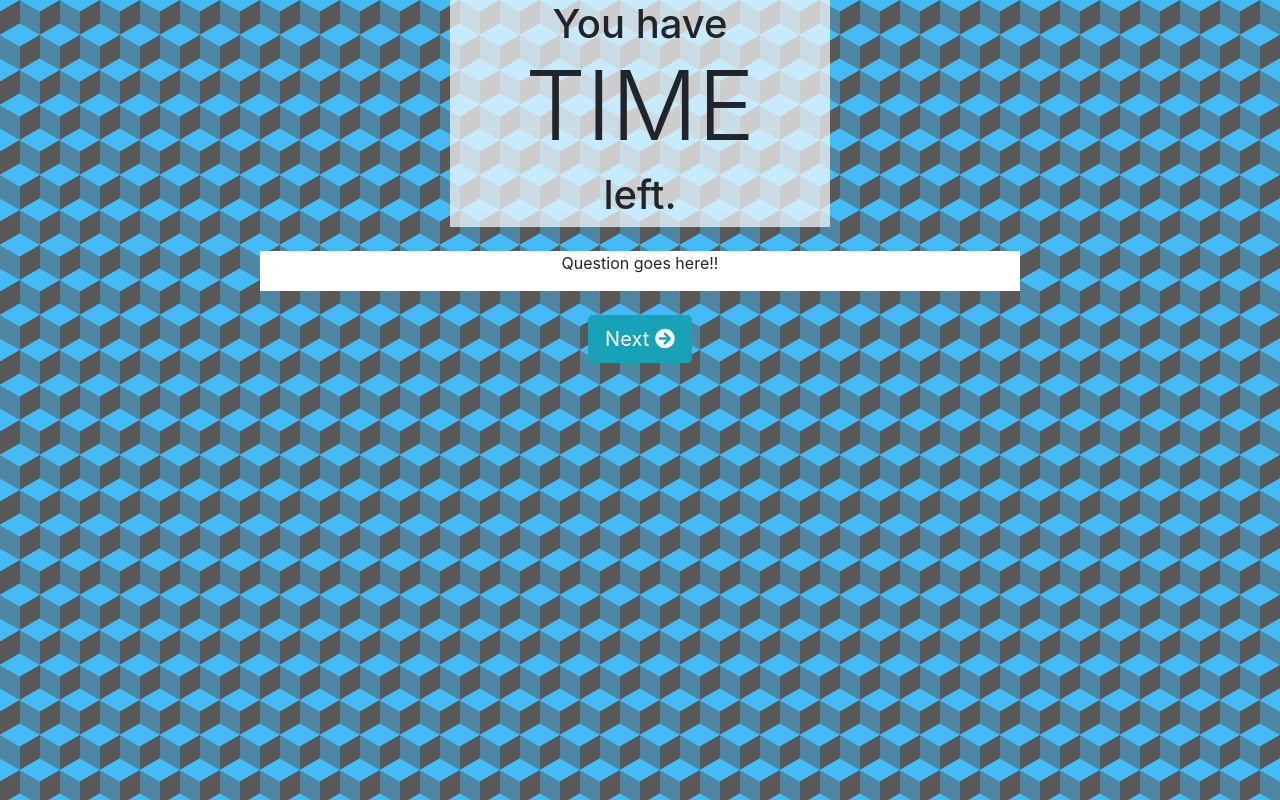
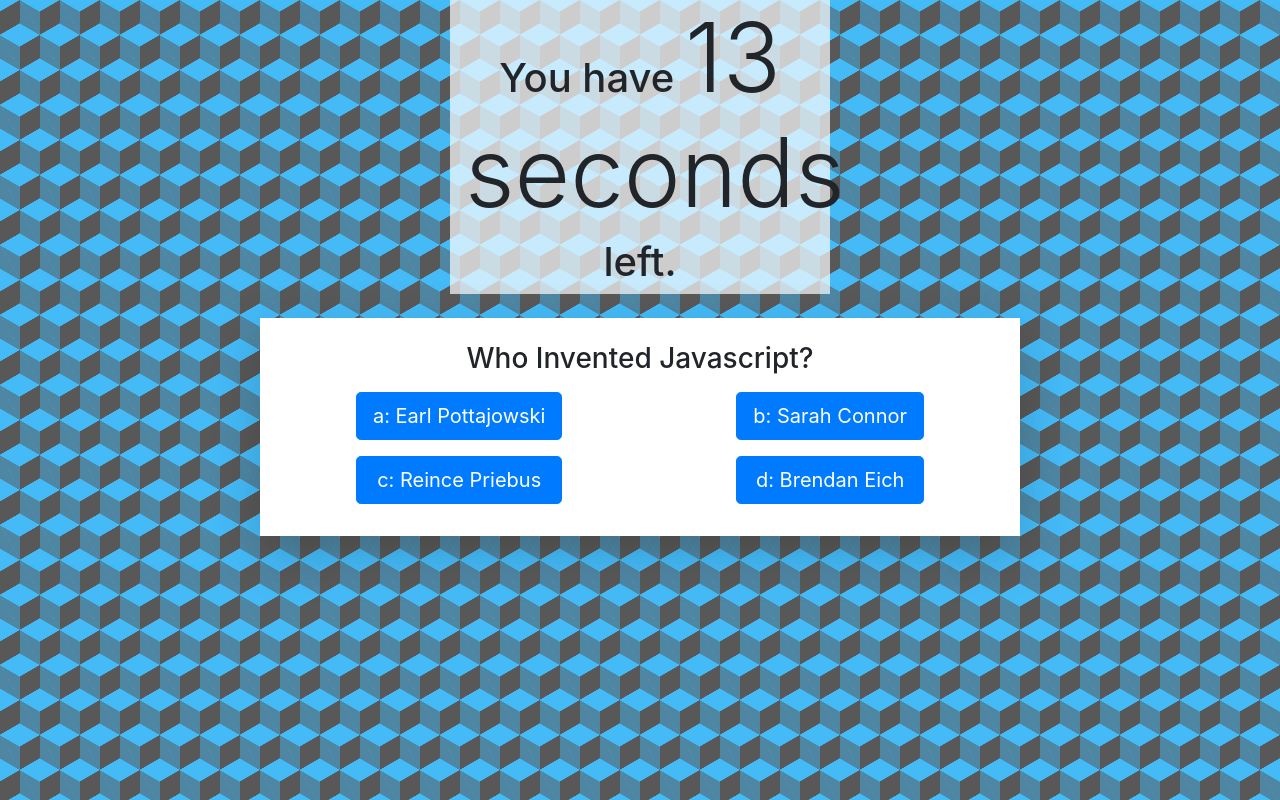
Before and after one commit to peter-izzo/super-cool-JS-quiz, a plain HTML site: page index.html in a window 1280 px wide. Both pictures are taken after a click on the button "START QUIZ". Drawn offline with nearby package versions, Linux system fonts and the light colour scheme.

Commit message:
fully functioning quiz app

```diff
--- a/index.html
+++ b/index.html
@@ -33,7 +33,12 @@
             </div>
 
 
+
         </section>
+
+        <!--This button will start the quiz-->
+        <button id="start-quiz" class="btn btn-primary btn-lg start-quiz">START QUIZ</button>
+
 
         <section class="row mt-4 question-container">
 
@@ -41,10 +46,16 @@
 
             <!--Quiz Questions-->
 
-            <div class="question col-lg-8 col-md-8 bg-white">
-                <p>Question goes here!!</p>
-                <button class="btn btn-info btn-lg start-quiz">START QUIZ</button>
+            <div class="question d-none shadow-lg p-4 col-lg-8 col-md-8 bg-white">
+                <div id="current"><h3>Question goes here!!</h3></div>
+                <div id="answers" class="row justify-content-around">
+                    <button class="btn btn-lg btn-primary my-2">Answer 1</button>
+                    <button class="btn btn-lg btn-primary my-2">Answer 2</button>
+                    <button class="btn btn-lg btn-primary my-2">Answer 3</button>
+                    <button class="btn btn-lg btn-primary my-2">Answer 4</button>
+                </div>
             </div>
+
 
             <div class="col-sm-12 col-md-3 col-lg-4"></div>
 
@@ -54,7 +65,7 @@
 
             <!--Button to advance questions-->
 
-            <button id="next" class="btn btn-info btn-lg mt-4 mb-4">Next <i class="fas fa-arrow-circle-right"></i></button>
+            <button id="next" class="btn btn-primary btn-lg mt-4 mb-4">Next <i class="fas fa-arrow-circle-right"></i></button>
 
         </section>
 
@@ -69,7 +80,7 @@
                 <div class="high-score d-none col-lg-8 col-md-8 bg-white">
                     <p>Enter your name and save your score</p>
                     <input type="text">
-                    <button type="submit" class="btn btn-info btn-lg">Submit <i class="fas fa-check-circle"></i> </button>
+                    <button id="submit" type="submit" class="btn btn-info btn-lg">Submit <i class="fas fa-check-circle"></i> </button>
                 </div>
 
                 <div class="col-sm-12 col-md-3 col-lg-4"></div>
--- a/script.js
+++ b/script.js
@@ -1,91 +1,130 @@
+//Global Variables
 var timer = document.querySelector(".timer");
-
+const answers = document.getElementById("answers");
 var timeLeft = 15;
 var score = 0;
-var currentQuestion = {};
+let randomizeQuestions;
+let currentQuestionIndex;
 
-//The Questions
-var theQuestions = [
+//The Quiz Questions
+var questions = [
     {
         question: "Who Invented Javascript?",
-        answers: {
-            a: "Earl Pottajowski",
-            b: "Sarah Connor",
-            c: "Reince Priebus",
-            d: "Brendan Eich"
+        answers: [
+            {text: 'a: Earl Pottajowski', correct: false},
+            {text: 'b: Sarah Connor', correct: false},
+            {text: 'c: Reince Priebus', correct: false},
+            {text: 'd: Brendan Eich', correct: true}
 
-        },
-        correctAnswer: "d"
+        ]
     },
     {
         question: "In the 1990 film Total Recall, what was the main character's name?",
-        answers: {
-            a: "Casey Ryback",
-            b: "Douglas Quaid",
-            c: "John Matrix",
-            d: "Harry Tasker"
-        },
-        correctAnswer: "b"
+        answers: [
+            {text: 'a: Casey Ryback', correct: false},
+            {text: 'b: Douglas Quaid', correct: true},
+            {text: 'c: John Matrix', correct: false},
+            {text: 'd: Harry Tasker', correct: false}
+        ]
     },
 ]
 
+/**
+ *   ////////// Main Functions \\\\\\\
+ */
+
+//Handles wrong answers and decreases time
 function handleWrongAnswer() {
+    timeLeft = timeLeft - 1;
+};
+
+//Starts the Quiz game
+function startQuiz(){
+    setTime();
+    $(".start-quiz").addClass("d-none");
+    $(".question").removeClass("d-none");
+    randomizeQuestions = questions.sort(() => Math.random() - .5);
+    currentQuestionIndex = 0;
+    nextQuestion();
+    score = 0;
+
+    //save score to local storage for high score
+    localStorage.setItem('playerScore', score)
 
 };
 
-//This function starts the quiz mechanics
-function startQuiz(){
-    $(".start-quiz").addClass("d-none");
-    // var output = [];
-    // var answers = [];
-    score = 0;
-    questionCounter = 0;
-    //save score to local storage for high score
-    localStorage.setItem('playerScore', score)
+function nextQuestion() {
+    resetState();
+    displayQuestion(randomizeQuestions[currentQuestionIndex])
+};
 
+function displayQuestion(question){
+    $("#current").html(`<h3>${question.question}</h3>`);
+    question.answers.forEach(answer => {
+        const button = document.createElement("button");
+        button.innerText = answer.text;
+        button.classList.add('btn', 'btn-lg', 'btn-primary', 'my-2');
+        if (answer.correct) {
+            button.dataset.correct = answer.correct
+        }
+        button.addEventListener('click', selectAnswer);
+        answers.appendChild(button);
+    })
+}
 
+function resetState() {
+    $("#next").addClass("d-none");
+    while(answers.firstChild) {
+        answers.removeChild(answers.firstChild)
+    }
+}
 
+function selectAnswer(e) {
+    const selectedButton = e.target;
+    const correct = selectedButton.dataset.correct;
+    Array.from(answers.children).forEach(button => {
+        setStatusClass(button, button.dataset.correct)
+    });
+    if (randomizeQuestions.length > currentQuestionIndex + 1) {
+        $("#next").removeClass('d-none');
+    } else {
+        quizOver();
+    }
+};
 
-/*
-    theQuestions.forEach(
-        function (currentQuestion, questionNumber) {
-            var answers = [];
+function setStatusClass(e, correct) {
+    clearStatusClass(e);
+    if (correct) {
+        e.classList.add('btn-success');
+        score++;
+        console.log(score);
+    } else{
+        e.classList.add('btn-danger');
+        handleWrongAnswer();
+    }
+}
 
-            for (letter in currentQuestion.answers) {
-                answers.push(
-                    `
-                <button class="btn btn-primary answers>${letter}: ${currentQuestion.answers[letter]}
-                </button>
-                `
-                );
-            }
-
-            output.push(
-                `<div class="new-question"><h2> ${currentQuestion.question}</h2>
-            </div>
-            <div class="new-answer"> ${answers.join('')} </div>
-            `
-            );
-        }
-    );
-*/
-    $(".question").append(output.join(''));
-
-};
+function clearStatusClass(e) {
+    e.classList.remove('btn-correct');
+    e.classList.remove('btn-danger');
+}
 
 function showHighScore(){
 
 };
+
 
 function setTime() {
     var timerInterval = setInterval(function() {
       timeLeft--;
       $(".timer").text(timeLeft + " seconds");
 
-      if(timeLeft === 0) {
+      if(timeLeft === 0 || timeLeft < 0) {
         clearInterval(timerInterval);
         quizOver();
       }
+      console.log(timeLeft);
+
 
     }, 1000);
 }
@@ -96,10 +135,11 @@ function quizOver() {
     //$(".high-score").addClass("d-block");
 }
 
-var currentQuestion = theQuestions[0];
+// var currentQuestion = theQuestions[0];
 
 $("#next").on("click", function() {
-    currentQuestion = currentQuestion + 1;
+    currentQuestionIndex = currentQuestionIndex + 1;
+    nextQuestion();
     if (currentQuestion === (theQuestions.length -1)) {
         $("#next").addClass("d-none");
     }
@@ -107,6 +147,5 @@ $("#next").on("click", function() {
 })
 
 $(".start-quiz").on("click", startQuiz);
-$(".start-quiz").on("click", setTime);
 
 //setTime();
--- a/style.css
+++ b/style.css
@@ -8,3 +8,8 @@ body{
 .title{
     background: rgba(255,255,255,.7)
 }
+
+#answers{
+    display: grid;
+    grid-template-columns: repeat(2,auto);
+}
```
